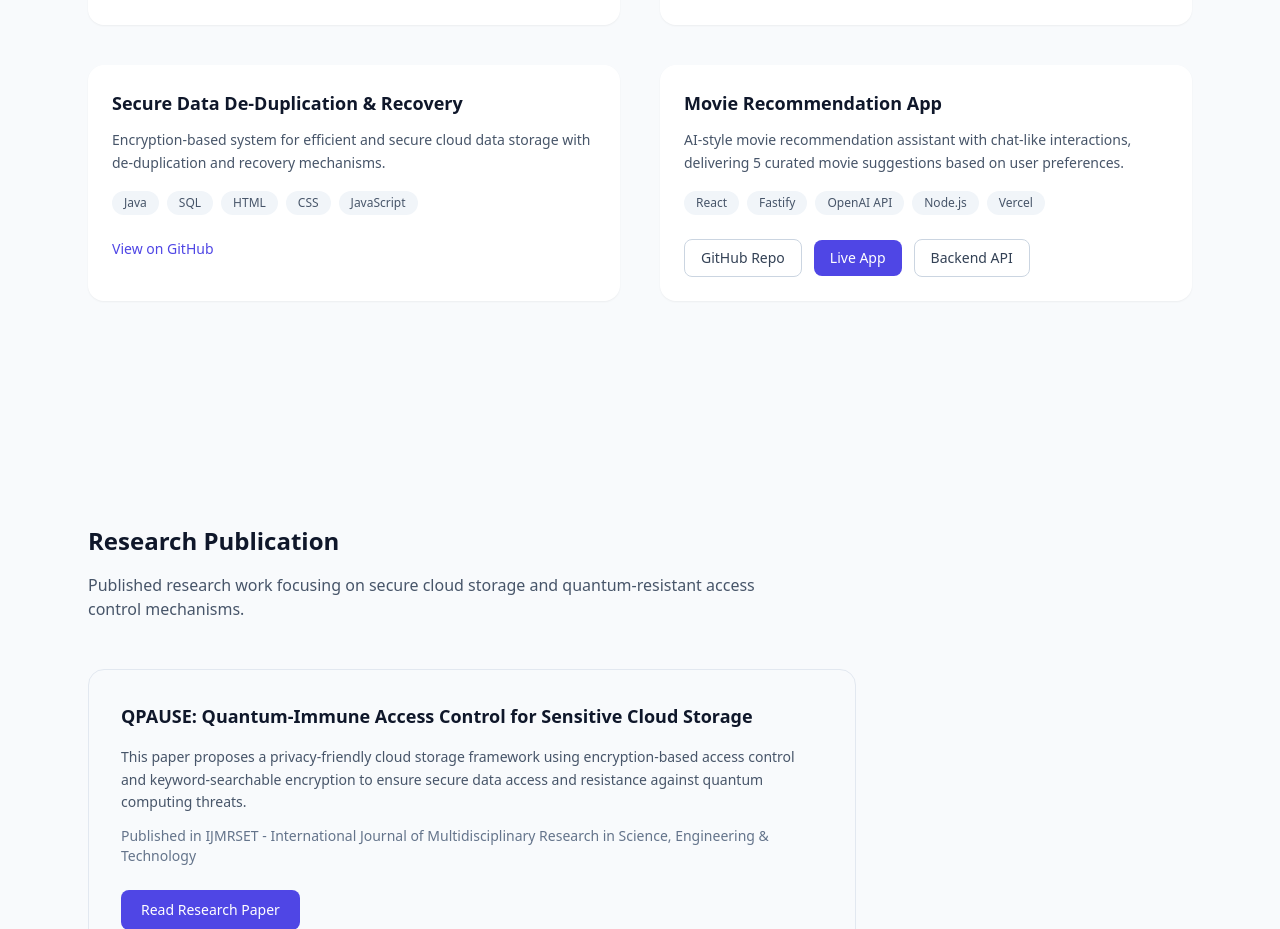
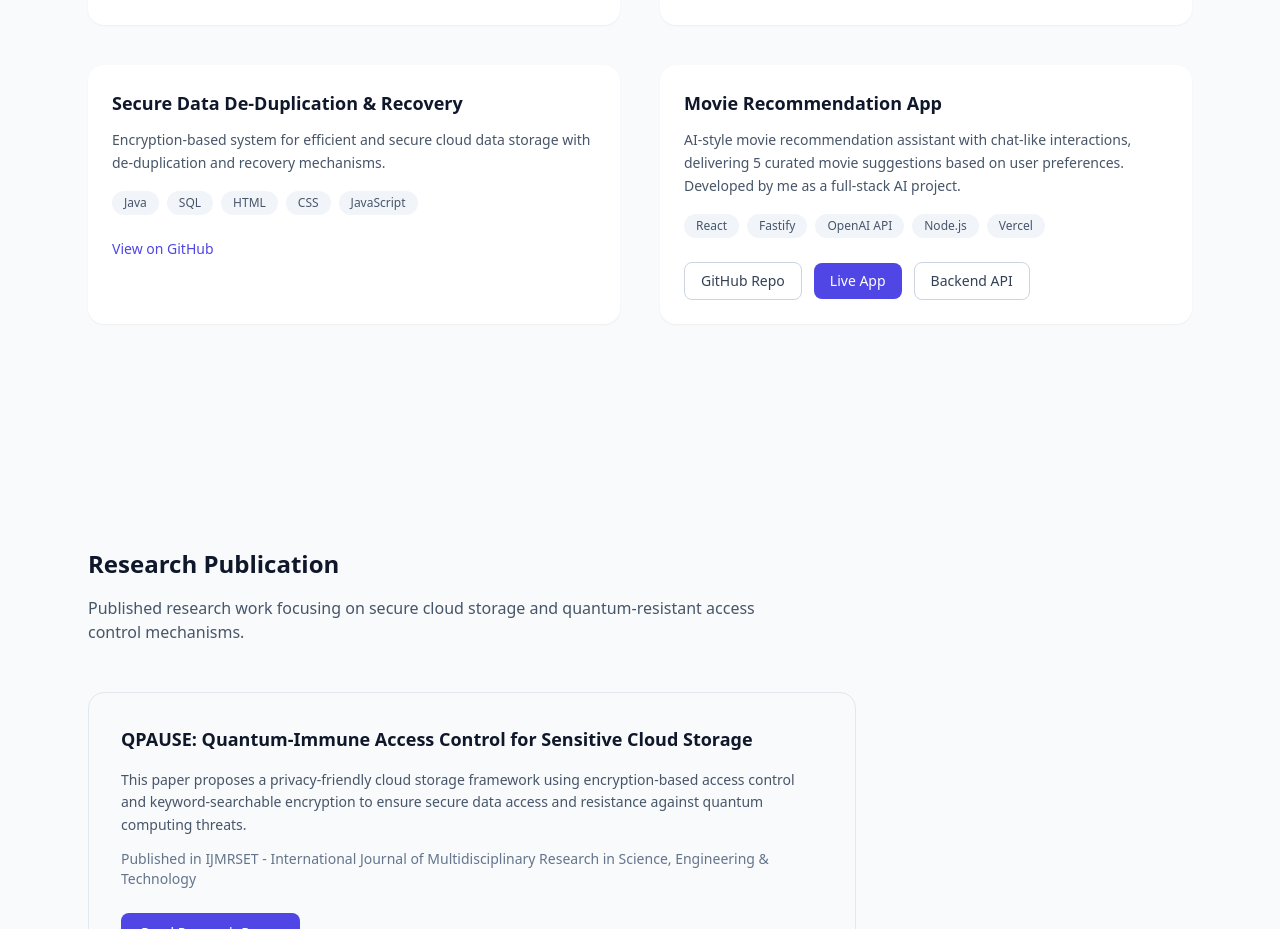
Before and after one commit to Venkateshagali/venkatesha-portfolio, a React (Vite) app: page / in a window 1280 px wide. Shown: the part 4700-5629 px from the top of the page. Built offline with nearby package versions, Linux system fonts and the light colour scheme.

Commit message:
Add developed-by-me text to movie recommendation project

```diff
--- a/src/App.jsx
+++ b/src/App.jsx
@@ -730,6 +730,7 @@ export default function App() {
           <p className="text-sm text-slate-600 mt-3 leading-relaxed">
             AI-style movie recommendation assistant with chat-like interactions,
             delivering 5 curated movie suggestions based on user preferences.
+            Developed by me as a full-stack AI project.
           </p>
 
           <div className="flex flex-wrap gap-2 mt-4">
```
